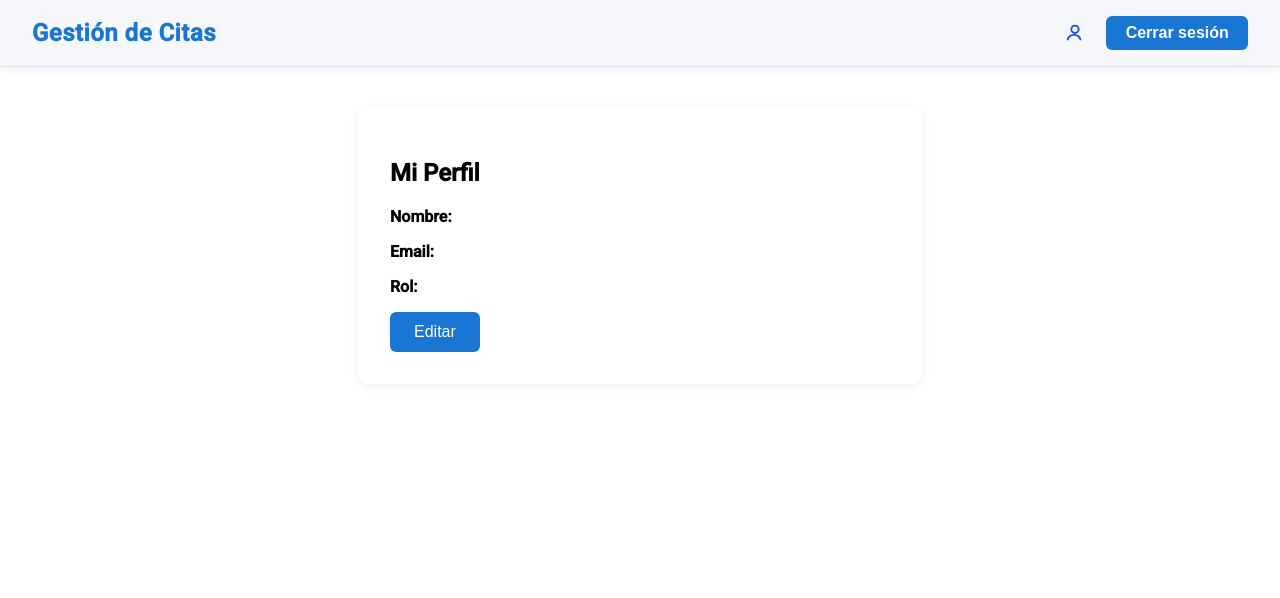
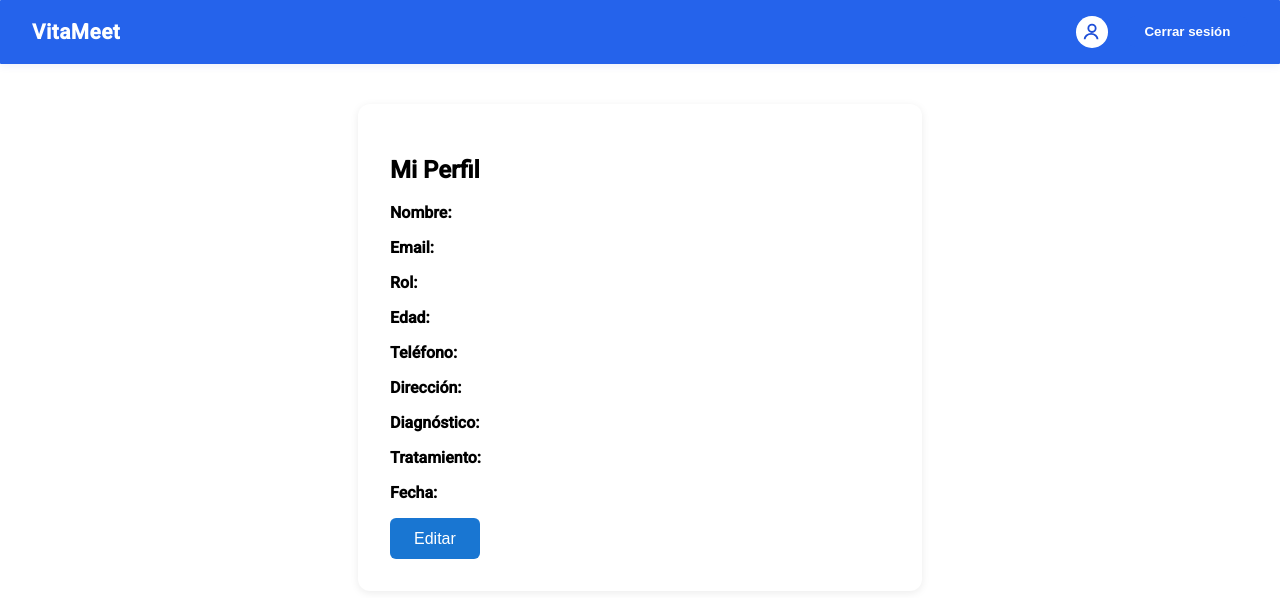
Before and after one commit to 1ASI0729-2510-4313-G2-VitaMeet/Front-end, an Angular app: page /profile in a window 1280 px wide. Shown: the top 598 px of the page. Built offline with nearby package versions, Linux system fonts and the light colour scheme.

Commit message:
fix: patient history fixed

```diff
--- a/public/json-server/db.json
+++ b/public/json-server/db.json
@@ -13,6 +13,20 @@
       "email": "demo1",
       "password": "12345",
       "role": "Médico"
+    },
+    {
+      "id": "995a924a6e0a28",
+      "username": "fab",
+      "email": "fab",
+      "password": "fab123",
+      "role": "Paciente"
+    },
+    {
+      "id": "9d07fdc1bdf5c",
+      "username": "Masi",
+      "email": "masi2",
+      "password": "masi123",
+      "role": "Paciente"
     }
   ],
   "appointments": [
@@ -63,34 +77,39 @@
   ],
   "medicalHistory": [
     {
-      "id": "1",
-      "name": "Juan Pérez",
-      "age": 45,
-      "phone": "555-1234",
-      "address": "Calle Falsa 123",
-      "diagnosis": "Hipertensión",
-      "treatment": "Medicamentos diarios",
-      "date": "2023-10-01"
+      "id": "995a924a6e0a28",
+      "name": "fab",
+      "email": "fab",
+      "role": "Paciente",
+      "age": 23,
+      "phone": "99999999",
+      "address": "sdadas",
+      "diagnosis": "muerte",
+      "treatment": "no se",
+      "date": "2025-07-03"
     },
     {
-      "id": "2",
-      "name": "María García",
-      "age": 30,
-      "phone": "555-5678",
-      "address": "Avenida Siempre Viva 456",
-      "diagnosis": "Diabetes",
-      "treatment": "Insulina",
-      "date": "2023-09-15"
+      "id": "9d07fdc1bdf5c",
+      "name": "Masi",
+      "email": "masi2",
+      "role": "Paciente",
+      "age": 21,
+      "phone": "098",
+      "address": "dasd",
+      "diagnosis": "esquizo",
+      "treatment": "nada",
+      "date": "2025-06-21"
     },
     {
-      "id": "2",
-      "name": "María García",
-      "age": 30,
-      "phone": "555-5678",
-      "address": "Avenida Siempre Viva 456",
-      "diagnosis": "Diabetes",
-      "treatment": "Insulina",
-      "date": "2023-09-15"
+      "id": "6f0a",
+      "email": "demo2",
+      "role": "Paciente",
+      "age": 0,
+      "phone": "",
+      "address": "",
+      "diagnosis": "",
+      "treatment": "",
+      "date": ""
     }
   ]
 }
--- a/src/app/app.routes.ts
+++ b/src/app/app.routes.ts
@@ -12,7 +12,7 @@ export const routes: Routes = [
   { path: 'register', component: RegisterComponent },
   { path: 'dates-management', component: DatesManagementComponent },
   { path: 'patients-dates-management', component: PatientsDatesManagementComponent },
-  { path : 'patients-dates-management-list', component: PatientsDatesManagementListComponent },
+  { path: 'patients-dates-management-list', component: PatientsDatesManagementListComponent },
   { path: 'patient-history', component: PatientHistoryComponent },
   { path: 'profile', component: ProfilePageComponent },
   { path: '', redirectTo: 'login', pathMatch: 'full'},
--- a/src/app/patient-history/patient-history.component.html
+++ b/src/app/patient-history/patient-history.component.html
@@ -11,14 +11,14 @@
 <div class="patient-history-container">
   <h2>Historial Médico</h2>
   <ul>
-    <li *ngFor="let record of medicalHistory">
-      <p><strong>Nombre:</strong> {{ record.name }}</p>
-      <p><strong>Edad:</strong> {{ record.age }}</p>
-      <p><strong>Teléfono:</strong> {{ record.phone }}</p>
-      <p><strong>Dirección:</strong> {{ record.address }}</p>
-      <p><strong>Diagnóstico:</strong> {{ record.diagnosis }}</p>
-      <p><strong>Tratamiento:</strong> {{ record.treatment }}</p>
-      <p><strong>Fecha:</strong> {{ record.date }}</p>
+    <li *ngFor="let patient of patients">
+      <p><strong>Nombre:</strong> {{ patient.name }}</p>
+      <p><strong>Edad:</strong> {{ patient.age }}</p>
+      <p><strong>Teléfono:</strong> {{ patient.phone }}</p>
+      <p><strong>Dirección:</strong> {{ patient.address }}</p>
+      <p><strong>Diagnóstico:</strong> {{ patient.diagnosis }}</p>
+      <p><strong>Tratamiento:</strong> {{ patient.treatment }}</p>
+      <p><strong>Fecha:</strong> {{ patient.date }}</p>
     </li>
   </ul>
 </div>
--- a/src/app/patient-history/patient-history.component.ts
+++ b/src/app/patient-history/patient-history.component.ts
@@ -2,6 +2,7 @@ import { Component, OnInit } from '@angular/core';
 import { PatientHistoryService } from './service/patient-history.service';
 import {NgForOf} from '@angular/common';
 import {RouterLink} from '@angular/router';
+import { Profile } from '../profile/services/profile.service';
 
 @Component({
   selector: 'app-patient-history',
@@ -13,7 +14,7 @@ import {RouterLink} from '@angular/router';
   ]
 })
 export class PatientHistoryComponent implements OnInit {
-  medicalHistory: { name: string; age: number; phone: string; address: string; diagnosis: string; treatment: string; date: string }[] = [];
+  patients: Profile[] = [];
 
   constructor(private patientHistoryService: PatientHistoryService) {}
 
@@ -23,7 +24,10 @@ export class PatientHistoryComponent implements OnInit {
 
   loadPatientHistory() {
     this.patientHistoryService.getPatientHistory().subscribe({
-      next: (data) => (this.medicalHistory = data),
+      next: (data) => {
+        // Filtra solo pacientes
+        this.patients = data.filter(p => p.role === 'Paciente');
+      },
       error: (err) => console.error('Error al cargar el historial de pacientes:', err),
     });
   }
--- a/src/app/patients-dates-management-list/patients-dates-management-list.component.html
+++ b/src/app/patients-dates-management-list/patients-dates-management-list.component.html
@@ -1,5 +1,5 @@
 <nav class="navbar">
-  <div class="navbar-title">Gestión de Citas</div>
+  <div class="navbar-title">VitaMeet</div>
   <div class="navbar-actions">
     <button class="icon-btn" title="Editar perfil" (click)="editarPerfil()">
       <svg width="22" height="22" fill="none" viewBox="0 0 24 24">
--- a/src/app/profile/pages/profile-page/profile-page.component.css
+++ b/src/app/profile/pages/profile-page/profile-page.component.css
@@ -2,7 +2,7 @@
   display: flex;
   justify-content: space-between;
   align-items: center;
-  background: #1d4ed8;
+  background: #2563eb;
   color: #fff;
   padding: 1rem 2rem;
   border-radius: 1px;
@@ -90,49 +90,3 @@ input {
 .btn-primary:hover {
   background: #145ea8;
 }
-
-.navbar {
-  display: flex;
-  justify-content: space-between;
-  align-items: center;
-  background: #f5f7fa;
-  padding: 1rem 2rem;
-  border-bottom: 1px solid #e0e0e0;
-}
-
-.navbar-title {
-  font-size: 1.5rem;
-  color: #1976d2;
-  font-weight: bold;
-}
-
-.navbar-actions {
-  display: flex;
-  gap: 1rem;
-}
-
-.icon-btn {
-  background: none;
-  border: none;
-  cursor: pointer;
-  padding: 0.3rem;
-  border-radius: 50%;
-  transition: background 0.2s;
-}
-.icon-btn:hover {
-  background: #e3eafc;
-}
-
-.logout-btn {
-  background: #1976d2;
-  color: #fff;
-  border: none;
-  padding: 0.5rem 1.2rem;
-  border-radius: 6px;
-  cursor: pointer;
-  font-size: 1rem;
-  transition: background 0.2s;
-}
-.logout-btn:hover {
-  background: #145ea8;
-}
--- a/src/app/profile/pages/profile-page/profile-page.component.html
+++ b/src/app/profile/pages/profile-page/profile-page.component.html
@@ -1,6 +1,5 @@
-
 <nav class="navbar">
-  <div class="navbar-title">Gestión de Citas</div>
+  <div class="navbar-title">VitaMeet</div>
   <div class="navbar-actions">
     <button class="icon-btn" title="Editar perfil">
       <svg width="22" height="22" fill="none" viewBox="0 0 24 24">
@@ -25,7 +24,31 @@
     </div>
     <div class="form-group">
       <label>Rol:</label>
-      <input [(ngModel)]="profile.role" name="role" required />
+      <input [value]="profile.role" name="role" readonly disabled />
+    </div>
+    <div class="form-group">
+      <label>Edad:</label>
+      <input [(ngModel)]="profile.age" name="age" type="number" min="0" />
+    </div>
+    <div class="form-group">
+      <label>Teléfono:</label>
+      <input [(ngModel)]="profile.phone" name="phone" />
+    </div>
+    <div class="form-group">
+      <label>Dirección:</label>
+      <input [(ngModel)]="profile.address" name="address" />
+    </div>
+    <div class="form-group">
+      <label>Diagnóstico:</label>
+      <input [(ngModel)]="profile.diagnosis" name="diagnosis" />
+    </div>
+    <div class="form-group">
+      <label>Tratamiento:</label>
+      <input [(ngModel)]="profile.treatment" name="treatment" />
+    </div>
+    <div class="form-group">
+      <label>Fecha:</label>
+      <input [(ngModel)]="profile.date" name="date" type="date" />
     </div>
     <button type="submit" class="btn-primary">Guardar</button>
   </form>
@@ -33,6 +56,12 @@
     <p><strong>Nombre:</strong> {{ profile.name }}</p>
     <p><strong>Email:</strong> {{ profile.email }}</p>
     <p><strong>Rol:</strong> {{ profile.role }}</p>
+    <p><strong>Edad:</strong> {{ profile.age }}</p>
+    <p><strong>Teléfono:</strong> {{ profile.phone }}</p>
+    <p><strong>Dirección:</strong> {{ profile.address }}</p>
+    <p><strong>Diagnóstico:</strong> {{ profile.diagnosis }}</p>
+    <p><strong>Tratamiento:</strong> {{ profile.treatment }}</p>
+    <p><strong>Fecha:</strong> {{ profile.date }}</p>
     <button class="btn-primary" (click)="activarEdicion()">Editar</button>
   </div>
 </div>
--- a/src/app/profile/pages/profile-page/profile-page.component.ts
+++ b/src/app/profile/pages/profile-page/profile-page.component.ts
@@ -13,7 +13,7 @@ import { filter } from 'rxjs/operators';
   imports: [CommonModule, FormsModule, MatCardModule, NgOptimizedImage,]
 })
 export class ProfilePageComponent implements OnInit {
-  profile: Profile = { name: '', email: '', role: '' };
+  profile: Profile = { id: '', name: '', email: '', role: '' };
   editMode = false;
   longText = `have flu.`;
 
@@ -26,6 +26,7 @@ export class ProfilePageComponent implements OnInit {
   }
 
 guardarCambios() {
+  console.log('Guardando perfil:', this.profile);
   this.profileService.updateProfile(this.profile).subscribe(() => {
     this.editMode = false;
     alert('Perfil actualizado correctamente');
--- a/src/app/profile/services/profile.service.ts
+++ b/src/app/profile/services/profile.service.ts
@@ -1,18 +1,27 @@
 import { Injectable } from '@angular/core';
 import { BehaviorSubject, Observable, of } from 'rxjs';
-import { filter } from 'rxjs/operators';
+import { filter, tap, switchMap } from 'rxjs/operators';
+import { HttpClient } from '@angular/common/http';
 
 export interface Profile {
+  id: string;
   name: string;
   email: string;
   role: string;
+  age?: number;
+  phone?: string;
+  address?: string;
+  diagnosis?: string;
+  treatment?: string;
+  date?: string;
 }
 
 @Injectable({ providedIn: 'root' })
 export class ProfileService {
   private profileSubject = new BehaviorSubject<Profile | null>(null);
+  private medicalHistoryUrl = 'http://localhost:3000/medicalHistory';
 
-  constructor() {
+  constructor(private http: HttpClient) {
     // Cargar perfil desde localStorage si existe
     const stored = localStorage.getItem('profile');
     if (stored) {
@@ -31,8 +40,12 @@ getProfile(): Observable<Profile> {
     );
   }
 
-  updateProfile(profile: Profile): Observable<void> {
+  updateProfile(profile: Profile): Observable<any> {
+    // Actualiza en backend y local
+    return this.http.put(`${this.medicalHistoryUrl}/${profile.id}`, profile).pipe(
+      tap(() => {
         this.setProfile(profile);
-    return of();
+      })
+    );
   }
 }
```
Also changed, not shown: src/app/Register/service/register.service.ts (+24 -3 lines), src/app/login/login.component.ts (+37 -12 lines). Lines whose indentation alone changed are shown as unchanged.
